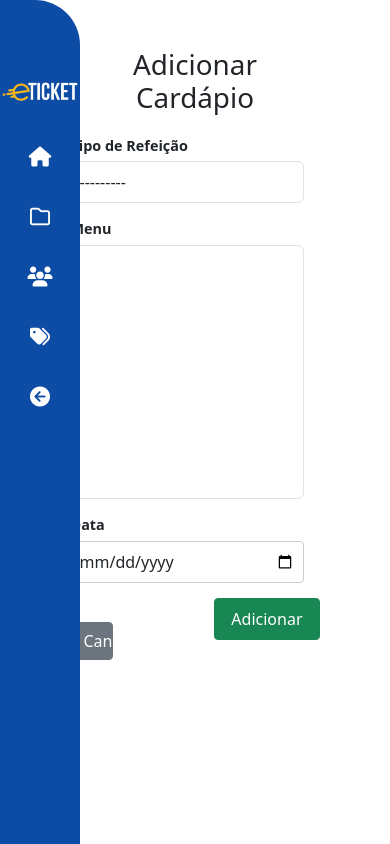
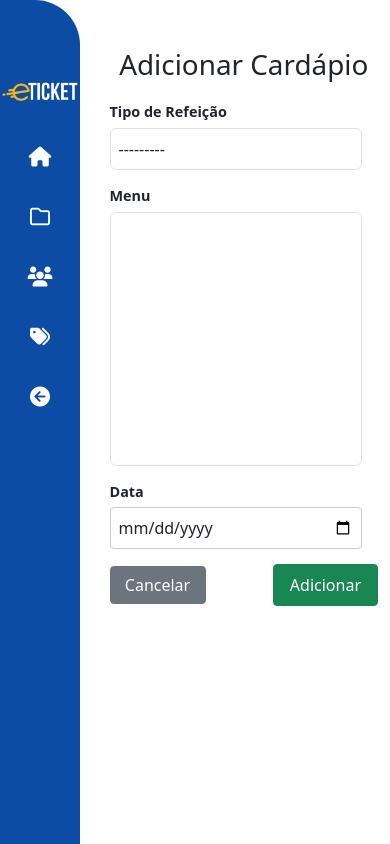
Before and after one commit to Felix-Vidal/E-Ticket, a Django app: page /manage/cardapios/add/ in a window 390 px wide. Run offline with Django 5.2, Linux system fonts and the light colour scheme; a user stored in the database is signed in; some libraries are stand-ins or nearby versions.

Commit message:
Ajuste na responsividade das telas

```diff
--- a/ETicketApp/static/ETicketApp/css/managerStyle.css
+++ b/ETicketApp/static/ETicketApp/css/managerStyle.css
@@ -459,8 +475,9 @@ banner{
         margin-left: 10px;
     }
 
-    #container-informes {
-        margin-left: 100px;
+   .cardapio_adm {
+        margin-left: 5%;
+
     }
 }
 
@@ -849,62 +877,62 @@ div#classificacao-container {
 
 
 /* add cardapio */
-#container-informes {
+.cardapio_adm {
     display: flex;
     justify-content: center;
     align-items: flex-start;
 }
 
-#container-informes .container {
+.cardapio_adm .container {
     width: 100%;
     max-width: 600px;
 }
 
-#container-informes h1 {
+.cardapio_adm h1 {
     text-align: center;
     margin-bottom: 20px;
 }
 
-#container-informes .form-group {
+.cardapio_adm .form-group {
     display: flex;
     flex-direction: column;
     margin-bottom: 15px;
 }
 
-#container-informes .form-group label {
+.cardapio_adm .form-group label {
     font-weight: bold;
     margin-bottom: 5px;
 }
 
-#container-informes .form-group input,
-#container-informes .form-group select {
+.cardapio_adm .form-group input,
+.cardapio_adm .form-group select {
     width: 100%;
     padding: 8px;
     font-size: 16px;
 }
 
-#container-informes form {
+.cardapio_adm form {
     display: flex;
     flex-direction: column;
 }
 
-#container-informes form .btn {
+.cardapio_adm form .btn {
     padding: 8px 16px;
     font-size: 16px;
     border-radius: 4px;
 }
 
-#container-informes form .button-group {
+.cardapio_adm form .button-group {
     display: flex;
     justify-content: space-between;
     margin-top: 20px;
 }
 
-#container-informes form .btn-success {
+.cardapio_adm form .btn-success {
     align-self: flex-end;
 }
 
-#container-informes form #cancelamento {
+.cardapio_adm form #cancelamento {
     background-color: #6c757d; /* Cinza padrão */
     color: #fff;
     border: 1px solid #6c757d;
@@ -915,17 +943,24 @@ div#classificacao-container {
     text-align: center;
     cursor: pointer;
     text-decoration: none;
-    width: 17%;
-    margin-top: -7%;
+    width: 6em;
+    margin-top: -2.5em;
     transition: background-color 0.15s ease-in-out, border-color 0.15s ease-in-out;
 
 }
 
-#container-informes form #cancelamento:hover {
+.cardapio_adm form #cancelamento:hover {
     background-color: #5a6268; /* Cinza mais escuro para o efeito hover */
     border-color: #545b62;
     color: #fff;
 }
+@media (max-width: 768px) {
+    .cardapio_adm {
+        margin-left: 25%;
+    }
+
+}
+
 
 /* informações */
 #container-informacoes{
--- a/ETicketApp/templates/ETicketApp/pages/manager/cardapio_form.html
+++ b/ETicketApp/templates/ETicketApp/pages/manager/cardapio_form.html
@@ -3,7 +3,7 @@
 {% block content %}
 {% include 'ETicketApp/partials/manager/sideBar.html' %}
 {% include 'ETicketApp/partials/manager/alerta.html' %}
-<div id="container-informes">
+<div class="cardapio_adm">
     <div class="container mt-5">
         <h1>{% if form.instance.pk %}Editar Cardápio{% else %}Adicionar Cardápio{% endif %}</h1>
 
--- a/ETicketApp/templates/ETicketApp/pages/manager/relatorio.html
+++ b/ETicketApp/templates/ETicketApp/pages/manager/relatorio.html
@@ -2,7 +2,7 @@
 
 {% block content %}
 <div class="container-principal">
-  <div class="sidebar">
+  <div class="sidebar_cor">
       {% include 'ETicketApp/partials/manager/sideBar.html' %}
   </div>
   {% include 'ETicketApp/partials/manager/alerta.html' %}
```
Also changed, not shown: other parts of ETicketApp/static/ETicketApp/css/managerStyle.css (+34 -7 lines), ETicketApp/templates/ETicketApp/pages/manager/vendaUnico.html (+4 -4 lines).
